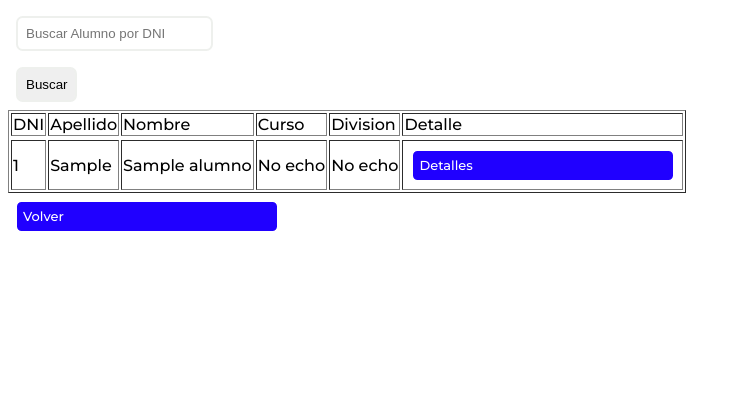
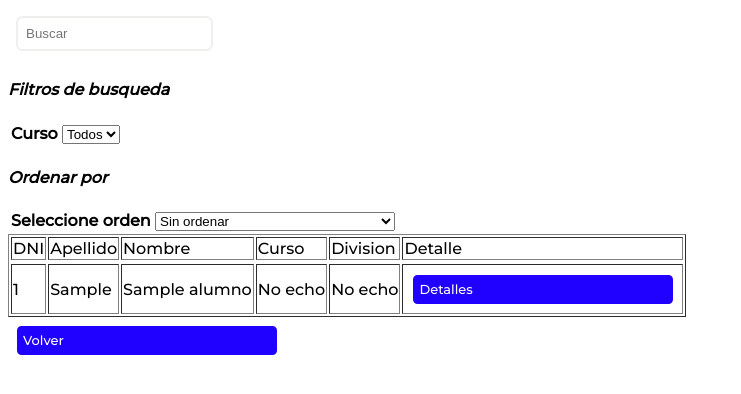
Before and after one commit to Kotjrz/Gestion-Alumnos, a PHP site: page /assets/pages/tabla-alumnos.php in a window 1280 px wide. Shown: the top 394 px of the page, without its empty margins (0-741 px from the left). Run offline with PHP 8.4, Linux system fonts and the light colour scheme; tables that the repository leaves empty hold one stand-in row (values such as "Sample post"); data that the repository does not hold is empty.

Commit message:
Nuevo intento de buscador

```diff
--- a/assets/pages/tabla-alumnos.php
+++ b/assets/pages/tabla-alumnos.php
@@ -1,7 +1,7 @@
 <?php
 include("../php/lib/conn.php");
 
-if (isset($_GET['buscador'])) {
+/* if (isset($_GET['buscador'])) {
     $buscador = $_GET['buscador'];
     $consulta = "SELECT * FROM alumnos WHERE DNI LIKE '%{$buscador}%' OR DNIe LIKE '%{$buscador}%';";
     $getQuery = mysqli_query($conn, $consulta);
@@ -14,6 +14,9 @@ if (isset($_GET['buscador'])) {
 } else {
     $alumnos = mysqli_query($conn, "SELECT * FROM alumnos");
 }
+
+$resCurso = mysqli_query($conn, "SELECT * from alumnos") */
+
 
 ?>
 
@@ -30,9 +33,62 @@ if (isset($_GET['buscador'])) {
 <body>
 
 
-    <form action="" method="get">
-        <input type="text" name="buscador" placeholder="Buscar Alumno por DNI"><br>
-        <input type="submit" name="enviar" value="Buscar">
+    <form action="tabla-alumnos.php" method="post" name="form2">
+        <input type="text" placeholder="Buscar" id="buscar" name="buscar" value="<?php  echo $_POST["buscar"]?>">
+        <h4>Filtros de busqueda</h4>
+        <table>
+            <thead>
+                <tr>
+                    <th>
+                        Curso
+                        <select name="buscacurso" id="buscacurso">
+                            <?php if($_POST["buscacurso"] != '') {?>
+                                <option value="<?php echo $_POST["buscacurso"]; ?>"><?php echo $_POST["buscacurso"];?></option>
+                                <?php } ?>
+                                <option value="">Todos</option>
+                                <option value="">1ro</option>
+                                <option value="">2do</option>
+                                <option value="">3ro</option>
+                                <option value="">4to</option>
+                                <option value="">5to</option>
+                                <option value="">6to</option>
+                                <option value="">7mo</option>
+                        </select>
+                    </th>
+                </tr>
+            </thead>
+        </table>
+        <h4>Ordenar por</h4>
+        <table>
+            <thead>
+                <tr>
+                    <th>
+                        Seleccione orden
+                        <select name="orden" id="orden">
+                            <?php if($_POST["orden"] != ''){?>
+                            <option value="<?php echo $_POST["orden"]; ?>">
+                            <?php
+                            if($_POST["orden"] == '1' ){echo 'Ordenar por curso. Mayor a menor';}
+                            if($_POST["orden"] == '2' ){echo 'Ordenar por curso. Menor a mayor';}
+                            if($_POST["orden"] == '3' ){echo 'Ordenar por division. Mayor a menor';}
+                            if($_POST["orden"] == '4' ){echo 'Ordenar por division. Menor a Mayor';}
+                            if($_POST["orden"] == '5' ){echo 'Ordenar por DNI. Mayor a menor';}
+                            if($_POST["orden"] == '6' ){echo 'Ordenar por DNI. Menor a mayor';}
+                            ?>
+                        </option>
+                        <?php } ?>
+                        <option value="">Sin ordenar</option>
+                        <option value="1">Ordenar por curso. Mayor a menor</option>
+                        <option value="2">Ordenar por curso. Menor a mayor</option>
+                        <option value="3">Ordenar por division. Mayor a menor</option>
+                        <option value="4">Ordenar por division. Menor a Mayor</option>
+                        <option value="5">Ordenar por DNI. Mayor a menor</option>
+                        <option value="6">Ordenar por DNI. Menor a mayor</option>
+                        </select>
+                    </th>
+                </tr>
+            </thead>
+        </table>
     </form>
 
     <table border="1">
@@ -68,7 +124,11 @@ if (isset($_GET['buscador'])) {
 
     </table>
 
-<!--     <?php if (!empty($alumnos)): ?>
+<!--   ESTRUCTURA DE ALUMNOS CON TIPO CARDS DE RED SOCIAL
+
+
+
+<?php if (!empty($alumnos)): ?>
         <div id="class-container">
             <?php foreach ($alumnos as $post) : ?>
                 <div>
```
